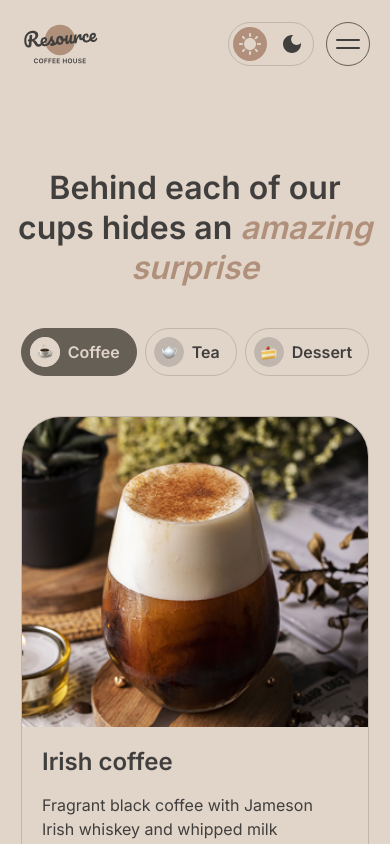
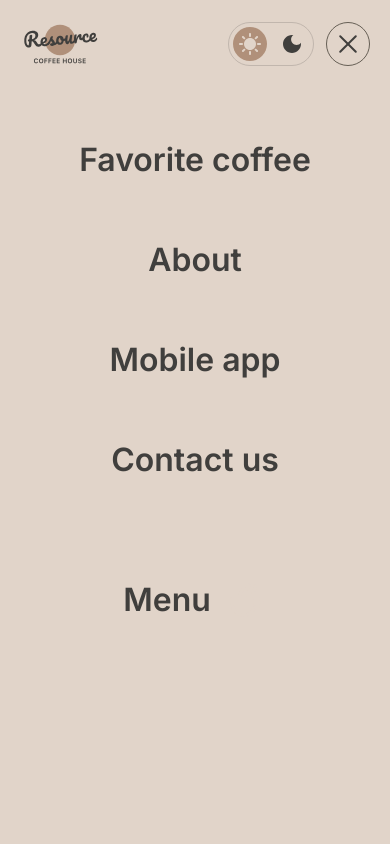
Before and after one commit to dogofordog/rsschool-landing-page, a website: page catalog.html in a window 390 px wide. Both pictures are taken after a click on the button 348 px from the left and 44 px from the top of the page. Shown: the top 844 px of the page. Drawn offline with Linux system fonts and the light colour scheme.

Commit message:
feat: add burger menu with overlay, scroll lock and Escape handling

```diff
--- a/catalog.html
+++ b/catalog.html
@@ -221,7 +221,24 @@
     </div>
   </div>
 </div>
-  <script src="js/theme.js"></script>
+<div class="mobile-menu" id="mobile-menu" hidden>
+  <nav class="mobile-menu__nav" aria-label="Mobile navigation">
+    <ul class="mobile-menu__list">
+      <li><a href="index.html#favorite" class="mobile-menu__link">Favorite coffee</a></li>
+      <li><a href="index.html#about" class="mobile-menu__link">About</a></li>
+      <li><a href="index.html#app" class="mobile-menu__link">Mobile app</a></li>
+      <li><a href="#contacts" class="mobile-menu__link">Contact us</a></li>
+    </ul>
+
+    <a href="catalog.html" class="mobile-menu__menu-link">
+      <span>Menu</span>
+      <img src="assets/icons/coffee-cup.svg" alt="" width="40" height="40">
+    </a>
+  </nav>
+</div>
+
+<script src="js/theme.js"></script>
+<script src="js/burger.js"></script>
   <template id="card-template">
   <li class="card">
     <img class="card__img" src="" alt="" width="310" height="310">
--- /dev/null
+++ b/js/burger.js
@@ -0,0 +1,46 @@
+const burgerButton = document.querySelector('.burger');
+const mobileMenu = document.getElementById('mobile-menu');
+const mobileLinks = mobileMenu.querySelectorAll(
+  '.mobile-menu__link, .mobile-menu__menu-link'
+);
+
+let isMenuOpen = false;
+
+function openMenu() {
+  isMenuOpen = true;
+  burgerButton.setAttribute('aria-expanded', 'true');
+  burgerButton.classList.add('is-open');
+  mobileMenu.hidden = false;
+  document.body.style.overflow = 'hidden';
+}
+
+function closeMenu() {
+  isMenuOpen = false;
+  burgerButton.setAttribute('aria-expanded', 'false');
+  burgerButton.classList.remove('is-open');
+  mobileMenu.hidden = true;
+  document.body.style.overflow = '';
+}
+
+function toggleMenu() {
+  if (isMenuOpen) closeMenu();
+  else openMenu();
+}
+
+function setupBurger() {
+  burgerButton.addEventListener('click', toggleMenu);
+  mobileLinks.forEach((link) => {
+    link.addEventListener('click', closeMenu);
+  });
+
+  document.addEventListener('keydown', (event) => {
+    if (event.key === 'Escape' && isMenuOpen) closeMenu();
+  });
+
+  window.addEventListener('resize', () => {
+    const isDesktop = window.matchMedia('(min-width: 769px)').matches;
+    if (isDesktop && isMenuOpen) closeMenu();
+  });
+}
+
+setupBurger();
--- a/js/catalog.js
+++ b/js/catalog.js
@@ -34,9 +34,6 @@ const modalCloseEls = modal.querySelectorAll('[data-modal-close]');
 const IMG_PATH = 'assets/img/';
 const INITIAL_MOBILE_COUNT = 4;
 
-// ============================================================
-// Загрузка данных
-// ============================================================
 async function loadProducts() {
   const response = await fetch('js/products.json');
   if (!response.ok) {
@@ -44,10 +41,6 @@ async function loadProducts() {
   }
   return response.json();
 }
-
-// ============================================================
-// Создание карточки
-// ============================================================
 function createCard(product) {
   const fragment = cardTemplate.content.cloneNode(true);
   const card = fragment.querySelector('.card');
@@ -86,9 +79,6 @@ function renderCards() {
   moreButton.hidden = !hasMore;
 }
 
-// ============================================================
-// Категории
-// ============================================================
 function setupTabs() {
   tabs.forEach((tab) => {
     tab.addEventListener('click', () => {
@@ -102,9 +92,6 @@ function setupTabs() {
   });
 }
 
-// ============================================================
-// Show more
-// ============================================================
 function setupMoreButton() {
   moreButton.addEventListener('click', () => {
     state.showAll = true;
@@ -112,9 +99,6 @@ function setupMoreButton() {
   });
 }
 
-// ============================================================
-// Реакция на resize
-// ============================================================
 function setupResize() {
   window.addEventListener('resize', () => {
     const isMobile = window.matchMedia('(max-width: 768px)').matches;
@@ -123,21 +107,14 @@ function setupResize() {
   });
 }
 
-// ============================================================
-// МОДАЛЬНОЕ ОКНО
-// ============================================================
-
-// Открывает модалку для товара по имени
 function openModal(productName) {
   const product = state.products.find((p) => p.name === productName);
   if (!product) return;
 
-  // Сбрасываем состояние модалки: размер — первый, добавки — пусто
   state.modal.product = product;
   state.modal.sizeKey = 's';
   state.modal.additives = [];
 
-  // Заполняем базовую информацию
   modalImage.src = IMG_PATH + product.image;
   modalImage.alt = product.name;
   modalTitle.textContent = product.name;
@@ -148,22 +125,19 @@ function openModal(productName) {
   updateTotal();
 
   modal.hidden = false;
-  document.body.style.overflow = 'hidden'; // блокируем скролл страницы
+  document.body.style.overflow = 'hidden';
 }
 
-// Закрывает модалку
 function closeModal() {
   modal.hidden = true;
   state.modal.product = null;
-  document.body.style.overflow = ''; // возвращаем скролл
+  document.body.style.overflow = '';
 }
 
-// Рендерит кнопки размеров
 function renderSizes() {
   const product = state.modal.product;
   modalSizesBox.innerHTML = '';
 
-  // Object.entries перебирает ключи и значения объекта sizes
   Object.entries(product.sizes).forEach(([key, data]) => {
     const button = document.createElement('button');
     button.type = 'button';
@@ -178,7 +152,6 @@ function renderSizes() {
 
     button.addEventListener('click', () => {
       state.modal.sizeKey = key;
-      // Переключаем активный класс
       modalSizesBox.querySelectorAll('.modal__option').forEach((b) => {
         b.classList.toggle('is-active', b.dataset.sizeKey === key);
       });
@@ -189,7 +162,6 @@ function renderSizes() {
   });
 }
 
-// Рендерит кнопки добавок
 function renderAdditives() {
   const product = state.modal.product;
   modalAdditivesBox.innerHTML = '';
@@ -206,7 +178,6 @@ function renderAdditives() {
     `;
 
     button.addEventListener('click', () => {
-      // toggle: если уже есть в массиве — убираем, если нет — добавляем
       const idx = state.modal.additives.indexOf(index);
       if (idx === -1) {
         state.modal.additives.push(index);
@@ -222,57 +193,44 @@ function renderAdditives() {
   });
 }
 
-// Пересчитывает и обновляет итоговую цену
 function updateTotal() {
   const product = state.modal.product;
   if (!product) return;
-
-  // parseFloat превращает "7.00" в 7, "0.50" в 0.5
   let total = parseFloat(product.price);
 
-  // Прибавляем add-price выбранного размера
   const sizeData = product.sizes[state.modal.sizeKey];
   total += parseFloat(sizeData['add-price']);
 
-  // Прибавляем add-price каждой выбранной добавки
   state.modal.additives.forEach((index) => {
     total += parseFloat(product.additives[index]['add-price']);
   });
 
-  // toFixed(2) округляет до двух знаков: 7.5 → "7.50"
   modalTotal.textContent = '$' + total.toFixed(2);
 }
 
-// Подписываемся на клики: открытие (по карточке) и закрытие (по overlay/кнопке)
 function setupModal() {
-  // Делегирование: клик по grid ловит клики по карточкам
-  grid.addEventListener('click', (event) => {
+    grid.addEventListener('click', (event) => {
     const card = event.target.closest('.card');
     if (!card) return;
     openModal(card.dataset.name);
   });
 
-  // Все элементы с data-modal-close закрывают модалку
   modalCloseEls.forEach((el) => {
     el.addEventListener('click', closeModal);
   });
 
-  // Escape закрывает
   document.addEventListener('keydown', (event) => {
     if (event.key === 'Escape' && !modal.hidden) {
       closeModal();
     }
   });
 
-  // Клик внутри .modal__window НЕ должен закрывать (event.target будет .modal__window или его дети)
+
   modal.querySelector('.modal__window').addEventListener('click', (event) => {
     event.stopPropagation();
   });
 }
 
-// ============================================================
-// Точка входа
-// ============================================================
 async function init() {
   try {
     state.products = await loadProducts();
--- a/scss/base/_typography.scss
+++ b/scss/base/_typography.scss
@@ -1,5 +1,6 @@
 body {
   font-family: 'Inter', sans-serif;
+  font-synthesis: none;
   font-size: 16px;
   line-height: 1.5;
   color: var(--text-primary);
--- /dev/null
+++ b/scss/components/_mobile-menu.scss
@@ -0,0 +1,66 @@
+.mobile-menu {
+  position: fixed;
+  inset: 80px 0 0 0;
+  z-index: 60;
+  background-color: var(--bg-page);
+  overflow-y: auto;
+}
+
+.mobile-menu[hidden] {
+  display: none;
+}
+
+@media (min-width: 769px) {
+  .mobile-menu {
+    display: none !important;
+  }
+}
+
+.mobile-menu__nav {
+  display: flex;
+  flex-direction: column;
+  align-items: center;
+  gap: 100px;
+  padding: 60px 16px;
+}
+
+.mobile-menu__list {
+  display: flex;
+  flex-direction: column;
+  align-items: center;
+  gap: 60px;
+  margin: 0;
+  padding: 0;
+  list-style: none;
+}
+
+.mobile-menu__link {
+  display: block;
+  font-size: 32px;
+  font-weight: 600;
+  line-height: 1.25;
+  text-align: center;
+  color: var(--text-primary);
+  text-decoration: none;
+  transition: color .2s ease;
+}
+
+.mobile-menu__link:hover {
+  color: var(--text-accent);
+}
+
+.mobile-menu__menu-link {
+  display: inline-flex;
+  align-items: center;
+  gap: 16px;
+  font-size: 32px;
+  font-weight: 600;
+  line-height: 1.25;
+  color: var(--text-primary);
+  text-decoration: none;
+  transition: color .2s ease;
+}
+
+.mobile-menu__menu-link:hover {
+  color: var(--text-accent);
+}
--- a/scss/layout/_header.scss
+++ b/scss/layout/_header.scss
@@ -1,4 +1,6 @@
 .header {
+  position: relative;
+  z-index: 50;
   display: flex;
   flex-direction: column;
   gap: 20px;
@@ -129,6 +131,13 @@
   border-radius: 2px;
   transition: transform .3s ease, opacity .3s ease;
 }
+.burger.is-open span:nth-child(1) {
+  transform: translateY(4px) rotate(45deg);
+}
+
+.burger.is-open span:nth-child(2) {
+  transform: translateY(-4px) rotate(-45deg);
+}
 
 @media (min-width: 769px) {
 
--- a/scss/main.scss
+++ b/scss/main.scss
@@ -13,6 +13,7 @@
 @use 'components/button';
 @use 'components/theme-switch';
 @use 'components/modal';
+@use 'components/mobile-menu';
 
 // Sections
 @use 'sections/hero';
```
Also changed, not shown: index.html (+19 -1 lines), css/style.css, 1 other file.
